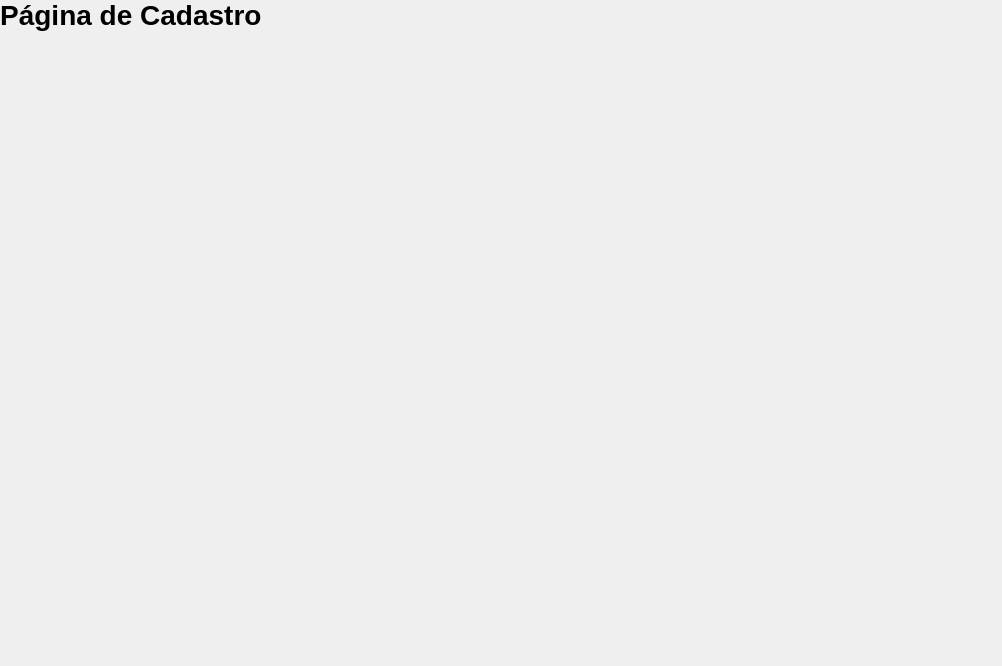
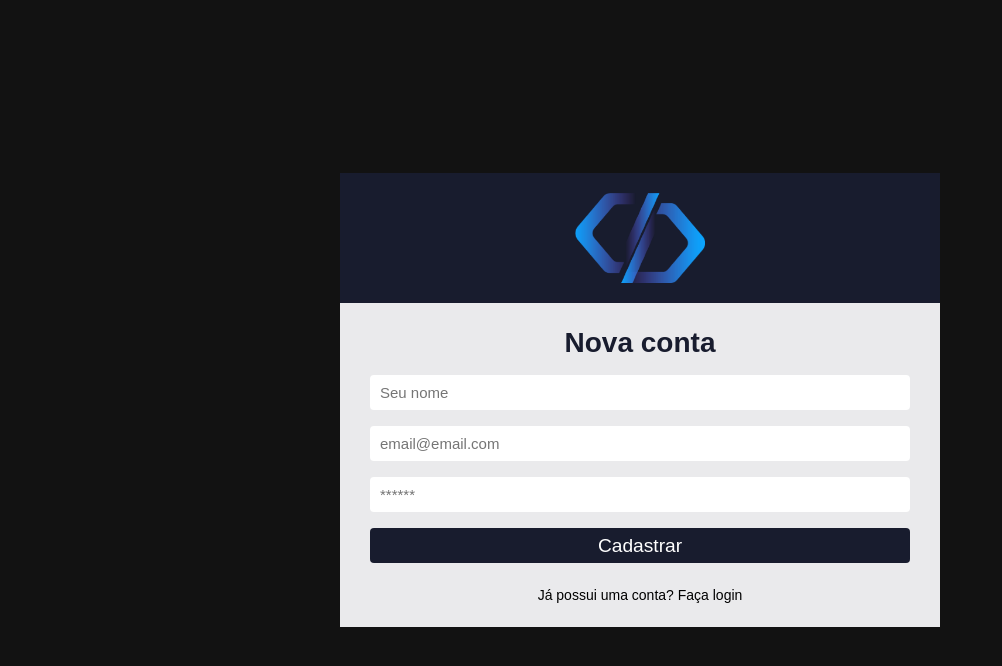
Before and after one commit to lucasagapitosilva/projetochamados, a React (Create React App) app: page /register in a window 1280 px wide. Shown: the top 666 px of the page, without its empty margins (0-1002 px from the left). Built offline with nearby package versions, Linux system fonts and the light colour scheme.

Commit message:
Realizado paginas signIn e signUp

```diff
--- a/package.json
+++ b/package.json
@@ -6,6 +6,7 @@
     "@testing-library/jest-dom": "^5.16.5",
     "@testing-library/react": "^13.4.0",
     "@testing-library/user-event": "^13.5.0",
+    "firebase": "^9.18.0",
     "react": "^18.2.0",
     "react-dom": "^18.2.0",
     "react-router-dom": "^6.9.0",
--- /dev/null
+++ b/src/Pages/Dashboard/index.js
@@ -0,0 +1,9 @@
+import './style.css'
+
+export default function Dashboard() {
+    return(
+        <div>
+            <h1>Página Dashboard</h1>
+        </div>
+    )
+}
--- a/src/Pages/SignIn/index.js
+++ b/src/Pages/SignIn/index.js
@@ -1,9 +1,40 @@
+import './style.css'
+import Logo from '../../assets/logo.png'
 
+import { useState, useEffect } from 'react';
+import { Link } from 'react-router-dom';
 
 export default function SignIn() {
+
+    const [email, setEmail] = useState('');
+    const [password, setPassword] = useState('');
+
     return(
-        <div>
-            <h1>Página Login</h1>
+        <div className='container-center'>
+            <div className='login'>
+                <div className='login-area'>
+                    <img src={Logo} alt='Logo do sistema de chamados'/>
+                </div>
+
+                <form>
+                    <h1>Entrar</h1>
+                    <input
+                    type='text'
+                    placeholder='email@email.com'
+                    value={email}
+                    onChange={(event) => setEmail(event.target.value)}
+                    />
+                    <input
+                    type='password'
+                    placeholder='******'
+                    value={password}
+                    onChange={(event) => setPassword(event.target.value)}
+                    />
+                    <button type='submit'>Acessar</button>
+                </form>
+
+                <Link to='/register'>Criar uma conta</Link>
+            </div>
         </div>
     )
 }
--- /dev/null
+++ b/src/Pages/SignIn/style.css
@@ -0,0 +1,68 @@
+.container-center {
+    height: 100%;
+    display: flex;
+    justify-content: center;
+    align-items: center;
+    background-color: #121212;
+    padding: 0 12px;
+}
+
+.login {
+    background-color: #EAEAEC;
+    width: 600px;
+    display: flex;
+    align-items: center;
+    justify-content: center;
+    flex-direction: column;
+}
+
+.login-area img {
+    width: 170px;
+    height: 130px;
+    padding: 20px;
+}
+
+.login-area {
+    background-color: #181C2E;
+    width: 100%;
+    display: flex;
+    justify-content: center;
+}
+
+form {
+    margin-top: 1.5rem;
+    width: 90%;
+    display: flex;
+    flex-direction: column;
+}
+
+form h1 {
+    text-align: center;
+    margin-bottom: 1rem;
+    color: #181C2E;
+}
+
+.login input {
+    margin-bottom: 1rem;
+    height: 35px;
+    border-radius: 4px;
+    border: 0;
+    padding: 10px;
+    font-size: 15px;
+    background-color: #FFF;
+}
+
+form button {
+    height: 35px;
+    border: 0;
+    border-radius: 4px;
+    background-color: #181C2E;
+    color: #FFF;
+    font-size: 1.2rem;
+}
+
+.login a {
+    margin: 1.5rem 0;
+    color: #000;
+    cursor: pointer;
+}
--- a/src/Pages/SignUp/index.js
+++ b/src/Pages/SignUp/index.js
@@ -1,9 +1,45 @@
-
+import { useState } from 'react';
+import { Link } from 'react-router-dom';
+import Logo from '../../assets/logo.png'
 
 export default function SignUp() {
+
+    const [email, setEmail] = useState('');
+    const [password, setPassword] = useState('');
+    const [name, setName] = useState('');
+
     return(
-        <div>
-            <h1>Página de Cadastro</h1>
+        <div className='container-center'>
+            <div className='login'>
+                <div className='login-area'>
+                    <img src={Logo} alt='Logo do sistema de chamados'/>
+                </div>
+
+                <form>
+                    <h1>Nova conta</h1>
+                    <input
+                    type='text'
+                    placeholder='Seu nome'
+                    value={name}
+                    onChange={(event) => setName(event.target.value)}
+                    />
+                    <input
+                    type='text'
+                    placeholder='email@email.com'
+                    value={email}
+                    onChange={(event) => setEmail(event.target.value)}
+                    />
+                    <input
+                    type='password'
+                    placeholder='******'
+                    value={password}
+                    onChange={(event) => setPassword(event.target.value)}
+                    />
+                    <button type='submit'>Cadastrar</button>
+                </form>
+
+                <Link to='/'>Já possui uma conta? Faça login</Link>
+            </div>
         </div>
     )
 }
--- a/src/Routes/index.js
+++ b/src/Routes/index.js
@@ -2,12 +2,15 @@
 
 import SignIn from '../Pages/SignIn';
 import SignUp from '../Pages/SignUp';
+import Dashboard from '../Pages/Dashboard';
 
 export default function RoutesApp() {
     return (
         <Routes>
             <Route path="/" element={<SignIn />} />
             <Route path="/register" element={<SignUp />} />
+
+            <Route path="/dashboard" element={<Dashboard />} />
         </Routes>
     )
 }
```
Also changed, not shown: src/Services/firebaseConnection.js (added, +22 -0 lines), src/Pages/Dashboard/style.css (added), 1 other file (tests, documents, lock files or other folders).
